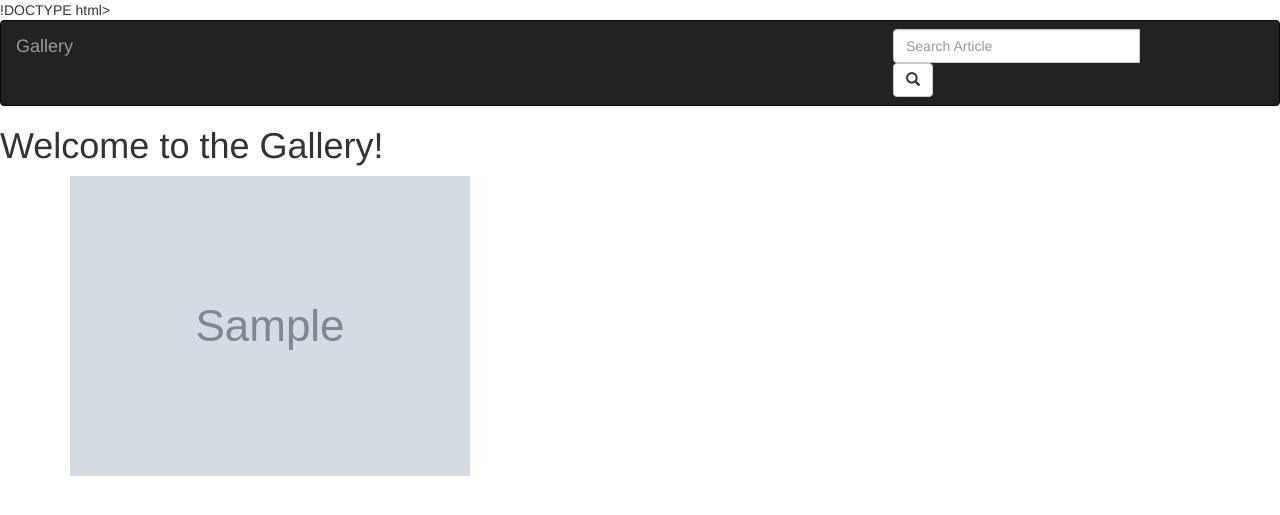
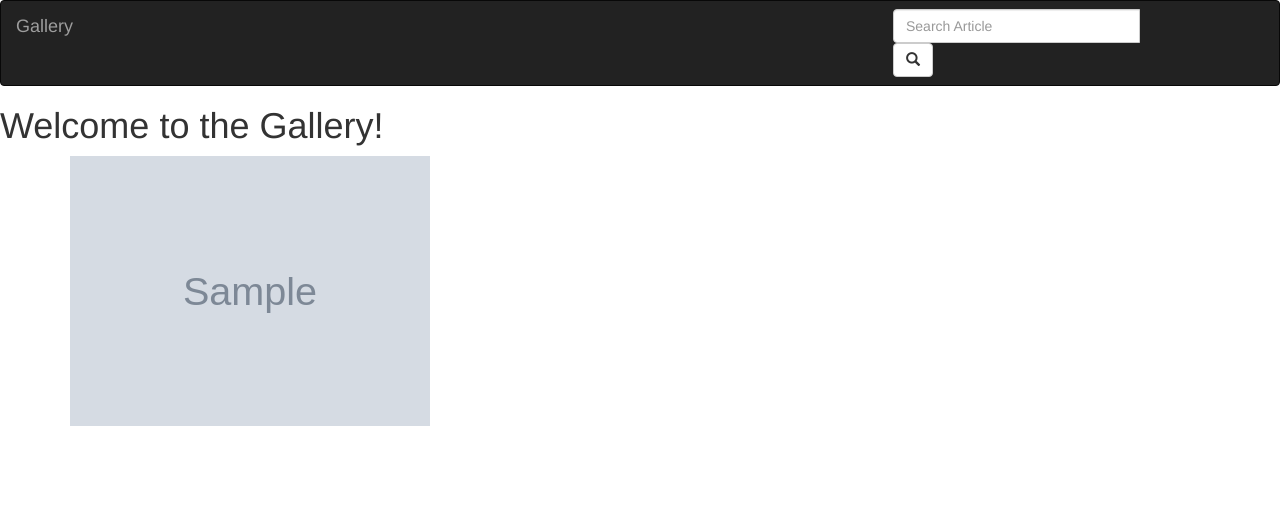
Before and after one commit to kevahere/galleria, a Django app: page / in a window 1280 px wide. Shown: the top 515 px of the page. Run offline with Django 3.2, Linux system fonts and the light colour scheme; tables that the repository leaves empty hold one stand-in row (values such as "Sample post"); grey boxes marked "Sample" are stand-in pictures; some libraries are stand-ins or nearby versions.

Commit message:
fixed template

```diff
--- a/gallery/templates/index.html
+++ b/gallery/templates/index.html
@@ -6,7 +6,7 @@
       {%for image in images %}
       <!--Displaying the images  -->
       <div class="card col-xs-4 col-sm-4 col-lg-4">
-        <img src="{{image.image.url}}" alt="Image" class="card-img-top" data-toggle="modal" data-target="#exampleModal{{image.id}}">
+        <img src="{{image.image.url}}" alt="Image" class="img-responsive" data-toggle="modal" data-target="#exampleModal{{image.id}}">
       </div>
       <div class="modal fade" id="exampleModal{{image.id}}" tabindex="-1" role="dialog" aria-labelledby="exampleModalLabel" aria-hidden="true">
         <div class="modal-dialog" role = "document">
@@ -18,10 +18,10 @@
             </button>
           </div>
           <div class="modal-body">
-            <img src="image.image.url" alt="{{image.name}}">
+            <img src="image.image.url" alt="{{image.name}}" >
           </div>
           <div class="modal-footer">
-            <button  type="button" value="https://hall-of-james.herokuapp.com{{image.image.url}}"  onclick="copyLink(this.value)"
+            <button  type="button" value="https://kevsgallery.herokuapp.com{{image.image.url}}"  onclick="copyLink(this.value)"
                          class="btn btn-outline-secondary my-2 my-sm-0 link-btn"><i class="far fa-copy"></i> Copy link</button>
             <button type="button" class="btn btn-secondary" data-dismiss="modal">Close</button>
 
--- a/gallery/templates/navbar.html
+++ b/gallery/templates/navbar.html
@@ -1,4 +1,3 @@
-!DOCTYPE html>
 <html lang ="en">
 <head>
   <meta charset = "utf-8">
```
